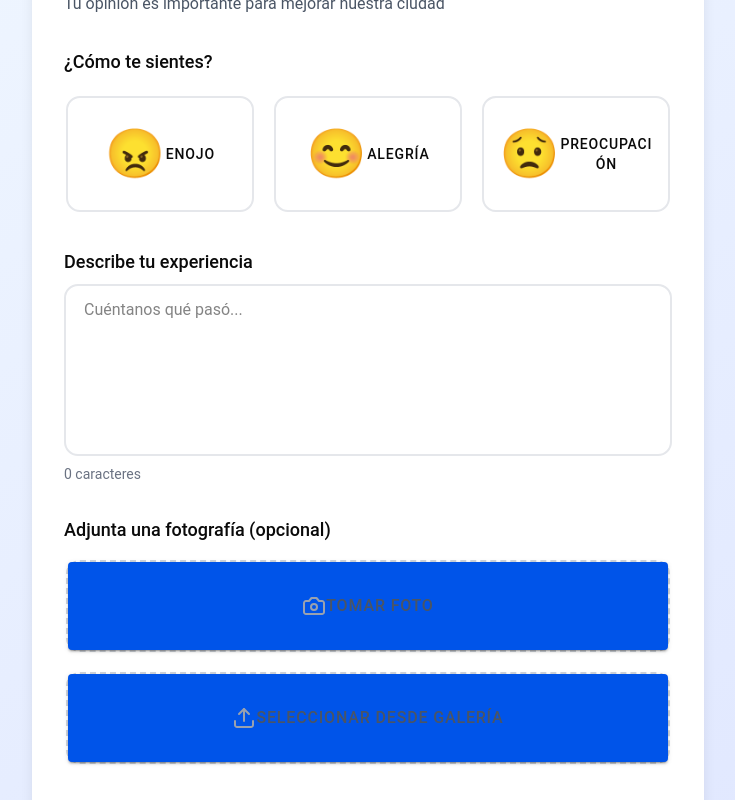
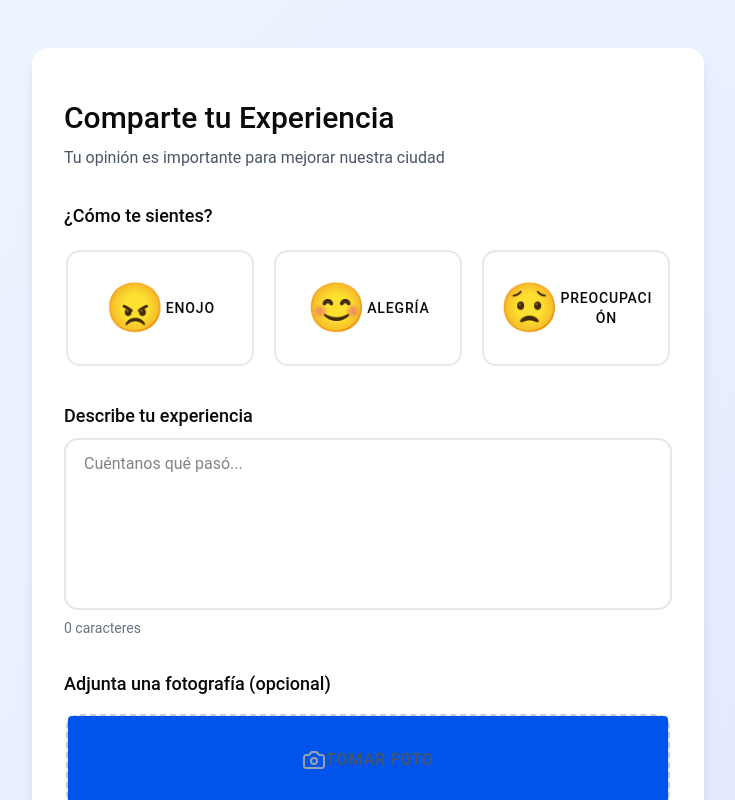
Before and after one commit to SPEEDTACHYON/Entrega-Parcial-1-Desafio20-Web-y-movil, a React (Vite) app: page /form in a window 1280 px wide. Shown: the whole page, without its empty margins (272-1007 px from the left). Built offline with nearby package versions, Linux system fonts and the light colour scheme.

Commit message:
Cambios ionic

```diff
--- a/src/pages/FormPage.tsx
+++ b/src/pages/FormPage.tsx
@@ -1,5 +1,5 @@
 import React, { useState, useRef } from "react";
-import { IonPage, IonContent, IonHeader, IonToolbar, IonTitle, IonButton } from "@ionic/react";
+import { IonPage, IonContent, IonButton } from "@ionic/react";
 
 const emotions = [
   { emoji: "😠", label: "Enojo" },
@@ -25,6 +25,8 @@
   }
 
   return (
+    <IonPage>
+      <IonContent fullscreen>
         <div className="min-h-screen overflow-y-auto overflow-x-hidden flex items-center justify-center bg-gradient-to-br from-[#EFF6FF] to-[#E0E7FF] px-4 py-12">
           <div className="w-full max-w-[672px]">
             <div className="bg-white rounded-2xl shadow-lg shadow-black/10 overflow-hidden">
@@ -229,5 +231,8 @@
             </div>
           </div>
         </div>
+      </IonContent>
+    </IonPage>
+
   );
 }
```
Lines whose indentation alone changed are shown as unchanged.
